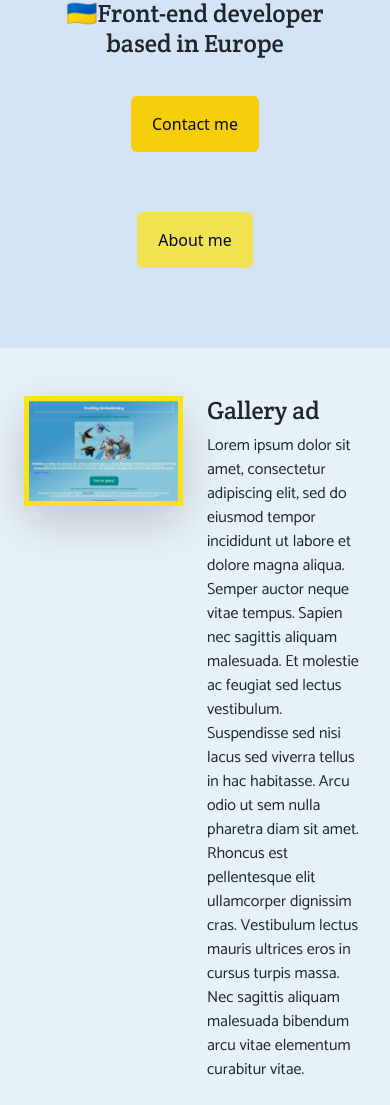
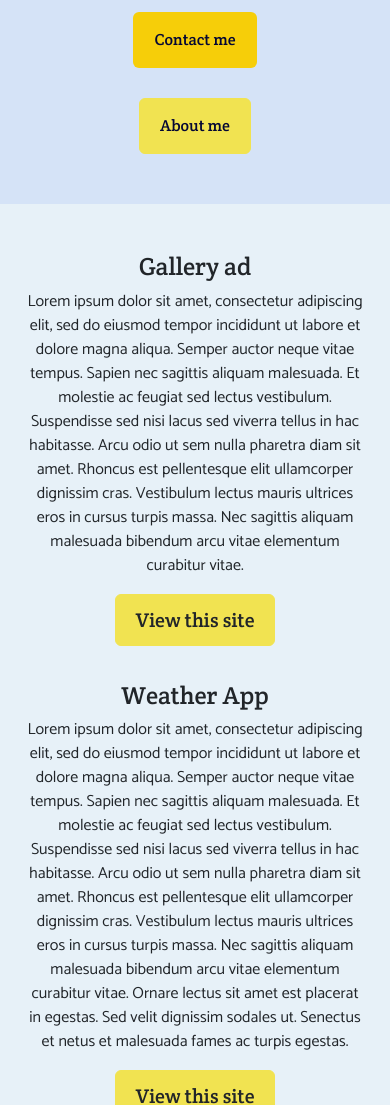
Before and after one commit to Kar1Da/my-portfolio, a plain HTML site: page index.html in a window 390 px wide. Shown: the part 362-1467 px from the top of the page. Drawn offline with nearby package versions, Linux system fonts and the light colour scheme.

Commit message:
Upgraded css and added buttons

```diff
--- a/index.html
+++ b/index.html
@@ -65,8 +65,10 @@
       <p class="mb-0">Hi, I am</p>
       <h1>Karina Danova</h1>
       <h2>🇺🇦Front-end developer based in Europe</h2>
-      <a href="" class="btn btn-contact-main">Contact me</a>
-      <a href="" class="btn btn-about-main">About me</a>
+      <div class="link-buttons">
+        <a href="" class="btn btn-contact-main">Contact me</a>
+        <a href="" class="btn btn-about-main">About me</a>
+      </div>
     </div>
     <div class="container main-container mt-5">
       <div class="row">
@@ -77,7 +79,7 @@
             alt="Gallery project"
           />
         </div>
-        <div class="col-6">
+        <div class="col-6 text">
           <h2>Gallery ad</h2>
           <p>
             Lorem ipsum dolor sit amet, consectetur adipiscing elit, sed do
@@ -90,10 +92,11 @@
             turpis massa. Nec sagittis aliquam malesuada bibendum arcu vitae
             elementum curabitur vitae.
           </p>
+          <a href="" class="btn btn-view">View this site</a>
         </div>
       </div>
       <div class="row">
-        <div class="col-6">
+        <div class="col-6 text">
           <h2>Weather App</h2>
           <p>
             Lorem ipsum dolor sit amet, consectetur adipiscing elit, sed do
@@ -108,6 +111,7 @@
             egestas. Sed velit dignissim sodales ut. Senectus et netus et
             malesuada fames ac turpis egestas.
           </p>
+          <a href="" class="btn btn-view">View this site</a>
         </div>
         <div class="col-6">
           <img
@@ -125,7 +129,7 @@
             alt="Portfolio project"
           />
         </div>
-        <div class="col-6">
+        <div class="col-6 text">
           <h2>Portfolio</h2>
           <p>
             Lorem ipsum dolor sit amet, consectetur adipiscing elit, sed do
@@ -135,6 +139,7 @@
             lacus sed viverra tellus in hac habitasse. Arcu odio ut sem nulla
             pharetra diam sit amet.
           </p>
+          <a href="" class="btn btn-view">View this site</a>
         </div>
       </div>
     </div>
--- a/src/style.css
+++ b/src/style.css
@@ -52,6 +52,20 @@ body {
   color: rgb(6, 19, 40);
 }
 
+@media (max-width: 576px) {
+  .developer h1 {
+    font-size: 45px;
+  }
+
+  .developer h2 {
+    font-size: 18px;
+  }
+
+  .developer p {
+    font-size: 20px;
+  }
+}
+
 .developer h2 {
   font-size: 25px;
 }
@@ -65,6 +79,13 @@ body {
   margin: 30px 25px;
   padding: 15px 20px;
   color: rgb(4, 7, 52);
+  font-family: "Crete Round", serif;
+}
+
+@media (max-width: 440px) {
+  .developer a {
+    margin-bottom: 0px;
+  }
 }
 
 .btn-contact-main {
@@ -86,6 +107,10 @@ body {
   color: rgb(4, 7, 52);
 }
 
+.main-container a {
+  font-family: "Crete Round", serif;
+}
+
 .main-container .row {
   margin: 35px 0;
 }
@@ -93,3 +118,21 @@ body {
 .main-container img {
   border: 5px solid rgb(250, 227, 18);
 }
+
+.btn-view {
+  padding: 10px 20px;
+  border-color: rgb(241, 227, 81);
+  background-color: rgb(241, 227, 81);
+  font-size: 20px;
+}
+
+@media (max-width: 576px) {
+  .main-container img {
+    display: none;
+  }
+
+  .text {
+    text-align: center;
+    width: 100%;
+  }
+}
```
